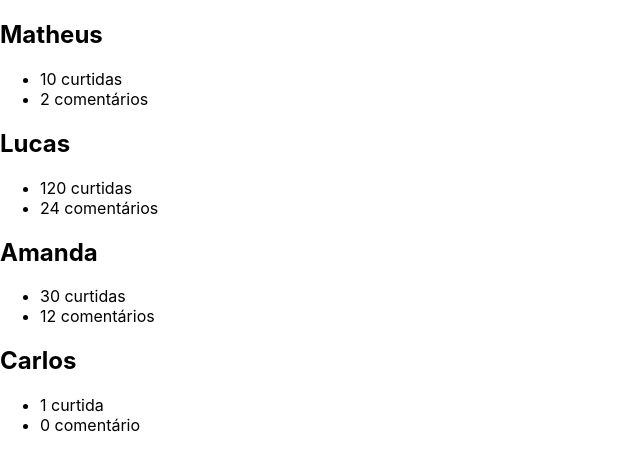
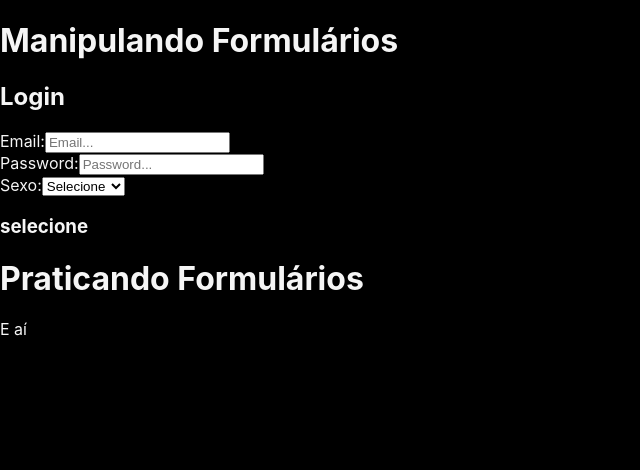
Before and after one commit to EmanuelDms/reactjs-matheusfraga, a React (Create React App) app: page / in a window 1280 px wide. Shown: the top 470 px of the page, without its empty margins (0-640 px from the left). Built offline with nearby package versions, Linux system fonts and the light colour scheme.

Commit message:
feat: aula assistida e em andamento -> Manipulando Forms (OK) -> Praticando Forms (Iniciada)

```diff
--- a/src/App.js
+++ b/src/App.js
@@ -1,25 +1,16 @@
-import React, { Component } from 'react'
-import Feed from './components/Feed'
+import React from 'react'
+import ManipulandoForms from './components/manipulando-forms'
+import PraticandoForms from './components/praticando-forms'
 
-class App extends Component {
-  constructor(props) {
-    super(props)
-    this.state = {
-      feed: [
-        { id: 1, username: 'Matheus', curtidas: 10, comentarios: 2 },
-        { id: 2, username: 'Lucas', curtidas: 120, comentarios: 24 },
-        { id: 3, username: 'Amanda', curtidas: 30, comentarios: 12 },
-        { id: 4, username: 'Carlos', curtidas: 1, comentarios: 0 }
-      ]
-    }
-  }
-  render() {
-    return (
-      <div>
-        <Feed list={this.state.feed} />
-      </div>
-    )
-  }
+const App = () => {
+  return (
+    <div>
+      <h1>Manipulando Formulários</h1>
+      <ManipulandoForms />
+      <h1>Praticando Formulários</h1>
+      <PraticandoForms />
+    </div>
+  )
 }
 
 export default App
--- a/src/components/Feed/index.js
+++ /dev/null
@@ -1,10 +0,0 @@
-import React from 'react'
-import Post from '../Post'
-
-const Feed = ({ list }) => {
-  return list.map((item) => {
-    return <Post key={item.id} list={item} />
-  })
-}
-
-export default Feed
--- a/src/components/Post/index.js
+++ /dev/null
@@ -1,18 +0,0 @@
-import React from 'react'
-import pluralParaSingular from '../../utils/pluralParaSingular'
-
-const Post = ({ list }) => {
-  return (
-    <div>
-      <h2>{list.username}</h2>
-      <ul>
-        <div>
-          <li>{pluralParaSingular(list.curtidas, 'curtida')}</li>
-          <li>{pluralParaSingular(list.comentarios, 'comentário')}</li>
-        </div>
-      </ul>
-    </div>
-  )
-}
-
-export default Post
--- /dev/null
+++ b/src/components/manipulando-forms.js
@@ -0,0 +1,67 @@
+import React, { Component } from 'react'
+
+export default class ManipulandoForms extends Component {
+  constructor(props) {
+    super(props)
+    this.state = {
+      email: '',
+      password: '',
+      sexo: 'selecione'
+    }
+    this.trocaEmail = this.trocaEmail.bind(this)
+    this.trocaSenha = this.trocaSenha.bind(this)
+    this.trocaSexo = this.trocaSexo.bind(this)
+  }
+  trocaEmail(e) {
+    this.setState({ email: e.target.value })
+  }
+  trocaSenha(e) {
+    this.setState({ password: e.target.value })
+  }
+  trocaSexo(e) {
+    this.setState({ sexo: e.target.value })
+  }
+
+  render() {
+    return (
+      <div>
+        <h2>Login</h2>
+        <form>
+          <label htmlFor="email">Email:</label>
+          <input
+            type="email"
+            name="email"
+            id="email"
+            placeholder="Email..."
+            value={this.state.email}
+            onChange={this.trocaEmail}
+          />
+          <br />
+          <label htmlFor="password">Password:</label>
+          <input
+            type="password"
+            name="password"
+            id="password"
+            placeholder="Password..."
+            value={this.state.password}
+            onChange={this.trocaSenha}
+          />
+          <br />
+          <label htmlFor="sexo">Sexo:</label>
+          <select name="sexo" value={this.state.sexo} onChange={this.trocaSexo}>
+            <option value="selecione" disabled>
+              Selecione
+            </option>
+            <option value="masculino">Masculino</option>
+            <option value="feminino">Feminino</option>
+          </select>
+        </form>
+        <div className="output">
+          <h3>{this.state.email}</h3>
+          <h3>{this.state.password}</h3>
+          <h3>{this.state.sexo}</h3>
+        </div>
+      </div>
+    )
+  }
+}
--- /dev/null
+++ b/src/components/praticando-forms.js
@@ -0,0 +1,11 @@
+import React, { Component } from 'react'
+
+export default class PraticandoForms extends Component {
+  constructor(props) {
+    super(props)
+    this.state = {}
+  }
+  render() {
+    return <div>E aí</div>
+  }
+}
--- a/src/index.css
+++ b/src/index.css
@@ -1,4 +1,6 @@
 body {
+  background-color: black;
+  color: whitesmoke;
   margin: 0;
   font-family: -apple-system, BlinkMacSystemFont, 'Segoe UI', 'Roboto', 'Oxygen',
     'Ubuntu', 'Cantarell', 'Fira Sans', 'Droid Sans', 'Helvetica Neue',
--- a/src/utils/pluralParaSingular.js
+++ /dev/null
@@ -1,5 +0,0 @@
-function pluralParaSingular(valor, singular) {
-  return valor > 1 ? `${valor} ${singular}s` : `${valor} ${singular}`
-}
-
-export default pluralParaSingular
```
